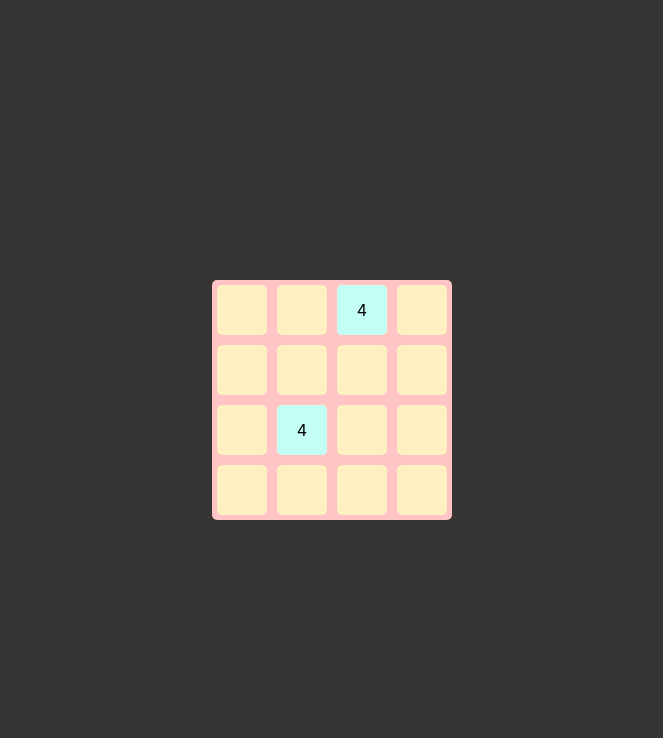
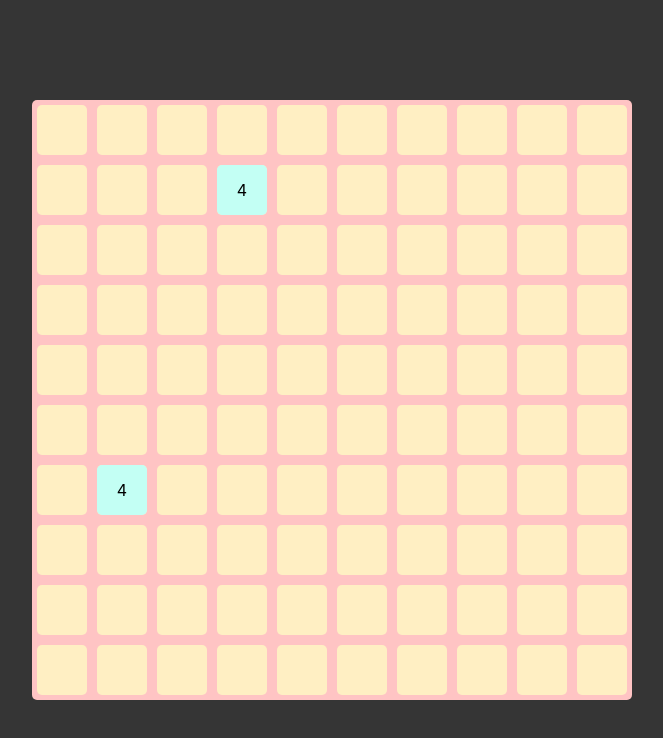
Before and after one commit to daressel/game-2048-react-redux, a React (Create React App) app: page / in a window 1280 px wide. Shown: the top 738 px of the page, without its empty margins (308-971 px from the left). Built offline with nearby package versions, Linux system fonts and the light colour scheme.

Commit message:
SLOZHNA!

```diff
--- a/src/App.css
+++ b/src/App.css
@@ -57,7 +57,6 @@ body,
 .playground-container {
   display: flex;
   position: relative;
-  /* padding: 10px; */
   flex-direction: column;
   border-radius: 5px;
   background-color: #ffc4c4;
@@ -83,5 +82,5 @@ body,
 
 .active-block {
   background-color: #c3fff4;
-  transition: top 0.2s ease-out, left 0.2s ease-out;
+  transition: top 0.1s ease-out, left 0.1s ease-out;
 }
--- a/src/components/playground/playground.tsx
+++ b/src/components/playground/playground.tsx
@@ -2,13 +2,13 @@ import { useState, useMemo, KeyboardEvent } from 'react';
 import { IPlayground, IPlaygroundProps, Position, IBlock, IAxisOpt } from '../../types';
 import { initPlayground, initMap, addBlocks } from '../../utils';
 
-export const Playground = ({ size = 4 }: IPlaygroundProps) => {
+export const Playground = ({ size = 10 }: IPlaygroundProps) => {
   const [map, diff, playgroundStyle] = useMemo(() => {
     const map: Position[] = initMap(size, size);
     const diff = 100 / size;
     const playgroundStyle = {
-      height: `${size * 50 + size * 10}px`,
-      width: `${size * 50 + size * 10}px`,
+      height: `${size * 60}px`,
+      width: `${size * 60}px`,
     };
     return [map, diff, playgroundStyle];
   }, [size]);
@@ -29,6 +29,7 @@ export const Playground = ({ size = 4 }: IPlaygroundProps) => {
   }, [size]);
 
   const [playground, setPlayground] = useState(initPlayground(map));
+  const [blocked, setBlocked] = useState(false);
 
   const condition = (index: number): boolean => {
     return index < size && index >= 0;
@@ -74,24 +75,22 @@ export const Playground = ({ size = 4 }: IPlaygroundProps) => {
       setTimeout(() => res(true), 200);
     });
 
-    const result: IPlayground = [];
-
     copyPlayground.forEach((copyEl) => {
-      const block = result.find(
+      const [first, second] = copyPlayground.filter(
         (el) => el.position.left === copyEl.position.left && el.position.top === copyEl.position.top
       );
-      if (block) {
-        block.value = block.value * 2;
-        return;
+      if (first && second) {
+        first.value = first.value + second.value;
+        second.value = 0;
       }
-      result.push(copyEl);
     });
-    addBlocks({ playground: result, count: 1, map });
+    addBlocks({ playground: copyPlayground, count: 1, map });
 
-    setPlayground(result);
+    setPlayground(copyPlayground.filter((el) => el?.value));
   };
 
   const handle = async ({ key }: KeyboardEvent<HTMLDivElement>) => {
+    if (blocked) return;
     const keyHandlers = {
       d: async () => move(1, 'row'),
       D: async () => move(1, 'row'),
@@ -109,7 +108,6 @@ export const Playground = ({ size = 4 }: IPlaygroundProps) => {
       S: async () => move(1, 'col'),
       ArrowDown: async () => move(1, 'col'),
     };
-
     keyHandlers[key as keyof typeof keyHandlers]();
   };
 
@@ -118,6 +116,7 @@ export const Playground = ({ size = 4 }: IPlaygroundProps) => {
       <div className="playground-wrapper" onKeyDown={handle} tabIndex={0}>
         <div className="playground-container" style={playgroundStyle}>
           <>
+            {blocked && <div>LOSE</div>}
             {mapRender}
             {playground.map((block, blockIndex) => {
               const positionStyle = {
```
